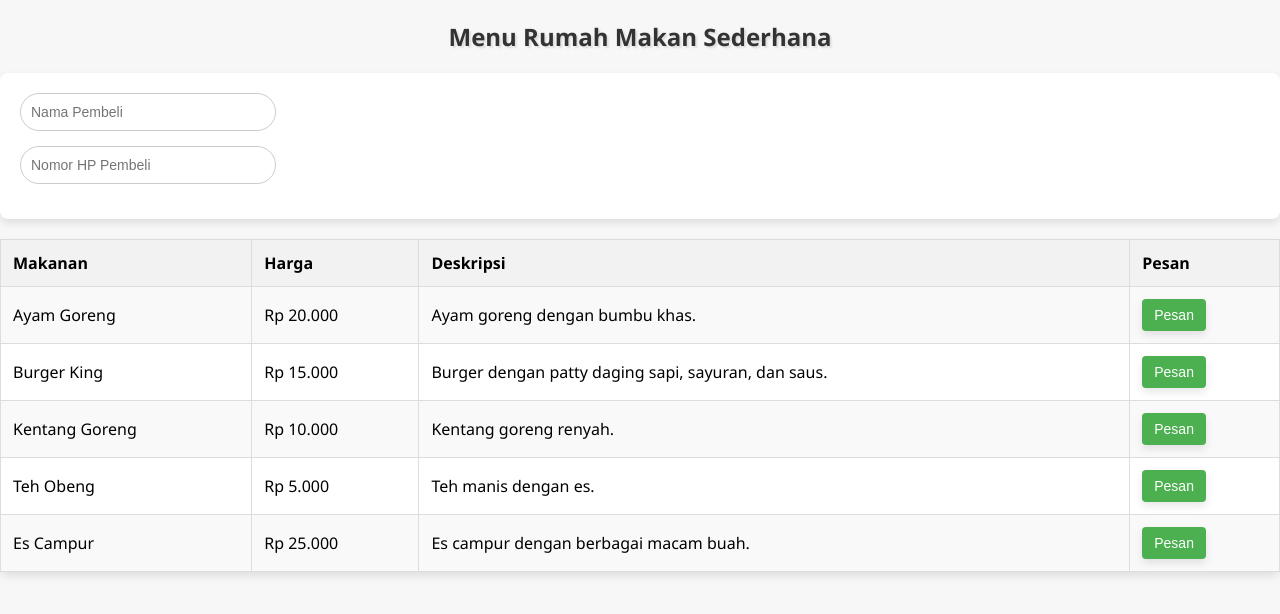
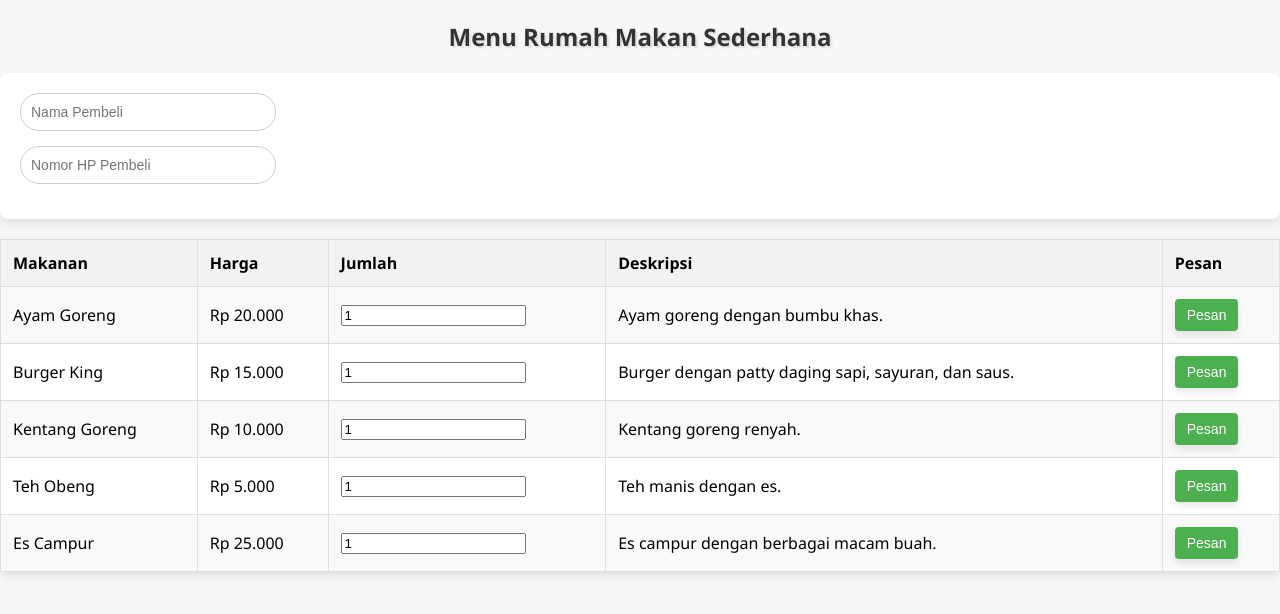
Before and after one commit to Ahmad112005/syafirajnn, a plain HTML site: page index.html in a window 1280 px wide. Drawn offline with Linux system fonts and the light colour scheme.

Commit message:
Update index.html

```diff
--- a/index.html
+++ b/index.html
@@ -116,38 +116,44 @@
         <tr>
             <th>Makanan</th>
             <th>Harga</th>
+            <th>Jumlah</th>
             <th>Deskripsi</th>
             <th>Pesan</th>
         </tr>
         <tr>
             <td>Ayam Goreng</td>
             <td>Rp 20.000</td>
+            <td><input type="number" id="qtyAyamGoreng" min="1" value="1"></td>
             <td>Ayam goreng dengan bumbu khas.</td>
-            <td><button class="pesan-btn" onclick="tambahPesanan('Ayam Goreng', 20000)">Pesan</button></td>
+            <td><button class="pesan-btn" onclick="tambahPesanan('Ayam Goreng', 20000, 'qtyAyamGoreng')">Pesan</button></td>
         </tr>
         <tr>
             <td>Burger King</td>
             <td>Rp 15.000</td>
+            <td><input type="number" id="qtyBurgerKing" min="1" value="1"></td>
             <td>Burger dengan patty daging sapi, sayuran, dan saus.</td>
-            <td><button class="pesan-btn" onclick="tambahPesanan('Burger King', 15000)">Pesan</button></td>
+            <td><button class="pesan-btn" onclick="tambahPesanan('Burger King', 15000, 'qtyBurgerKing')">Pesan</button></td>
         </tr>
         <tr>
             <td>Kentang Goreng</td>
             <td>Rp 10.000</td>
+            <td><input type="number" id="qtyKentangGoreng" min="1" value="1"></td>
             <td>Kentang goreng renyah.</td>
-            <td><button class="pesan-btn" onclick="tambahPesanan('Kentang Goreng', 10000)">Pesan</button></td>
+            <td><button class="pesan-btn" onclick="tambahPesanan('Kentang Goreng', 10000, 'qtyKentangGoreng')">Pesan</button></td>
         </tr>
         <tr>
             <td>Teh Obeng</td>
             <td>Rp 5.000</td>
+            <td><input type="number" id="qtyTehObeng" min="1" value="1"></td>
             <td>Teh manis dengan es.</td>
-            <td><button class="pesan-btn" onclick="tambahPesanan('Teh Obeng', 5000)">Pesan</button></td>
+            <td><button class="pesan-btn" onclick="tambahPesanan('Teh Obeng', 5000, 'qtyTehObeng')">Pesan</button></td>
         </tr>
         <tr>
             <td>Es Campur</td>
             <td>Rp 25.000</td>
+            <td><input type="number" id="qtyEsCampur" min="1" value="1"></td>
             <td>Es campur dengan berbagai macam buah.</td>
-            <td><button class="pesan-btn" onclick="tambahPesanan('Es Campur', 25000)">Pesan</button></td>
+            <td><button class="pesan-btn" onclick="tambahPesanan('Es Campur', 25000, 'qtyEsCampur')">Pesan</button></td>
         </tr>
     </table>
 
@@ -164,8 +170,9 @@
     <script>
         var pesanan = [];
 
-        function tambahPesanan(makanan, harga) {
-            pesanan.push({ makanan: makanan, harga: harga });
+        function tambahPesanan(makanan, harga, qtyId) {
+            var qty = document.getElementById(qtyId).value;
+            pesanan.push({ makanan: makanan, harga: harga, qty: qty });
             updateNota();
         }
 
@@ -181,8 +188,8 @@
             var totalHarga = 0;
 
             for (var i = 0; i < pesanan.length; i++) {
-                pesananText += pesanan[i].makanan + " (Rp " + pesanan[i].harga + ")<button class='batal-btn' onclick='batalPesanan(" + i + ")'>Batal</button><br>";
-                totalHarga += pesanan[i].harga;
+                pesananText += pesanan[i].makanan + " (x" + pesanan[i].qty + ") - Rp " + pesanan[i].harga * pesanan[i].qty + "<button class='batal-btn' onclick='batalPesanan(" + i + ")'>Batal</button><br>";
+                totalHarga += pesanan[i].harga * pesanan[i].qty;
             }
 
             document.getElementById("pesanan").innerHTML = "Nama Pembeli: " + nama + "<br>" + "Nomor HP: " + hp + "<br>" + "Pesanan:<br>" + pesananText;
```
